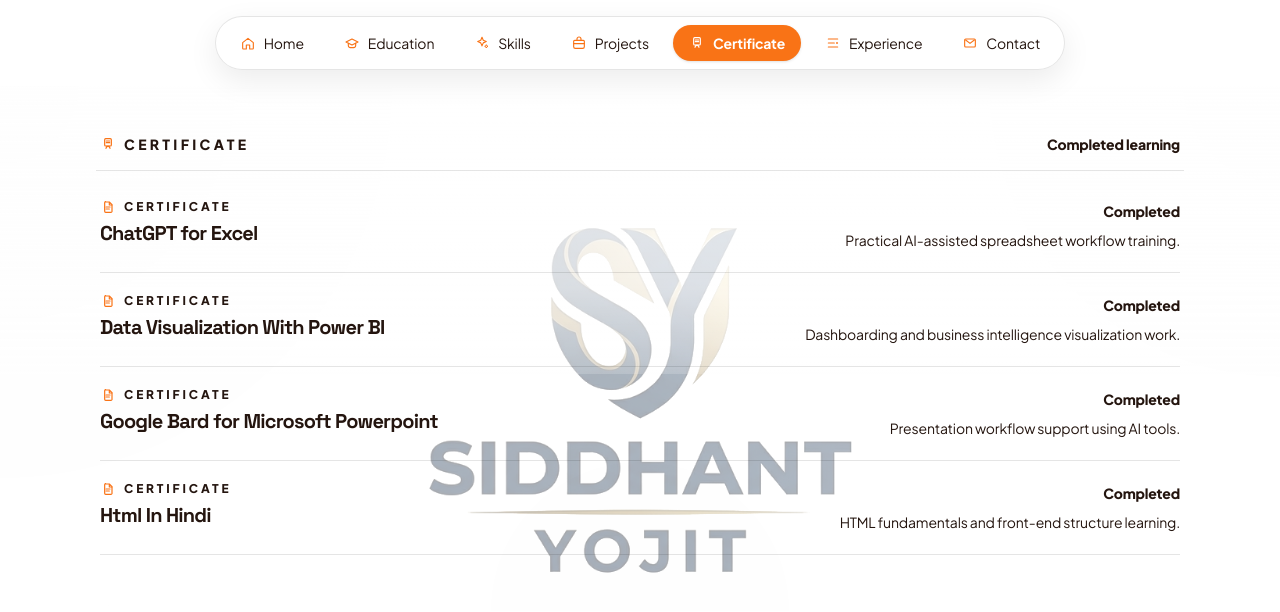
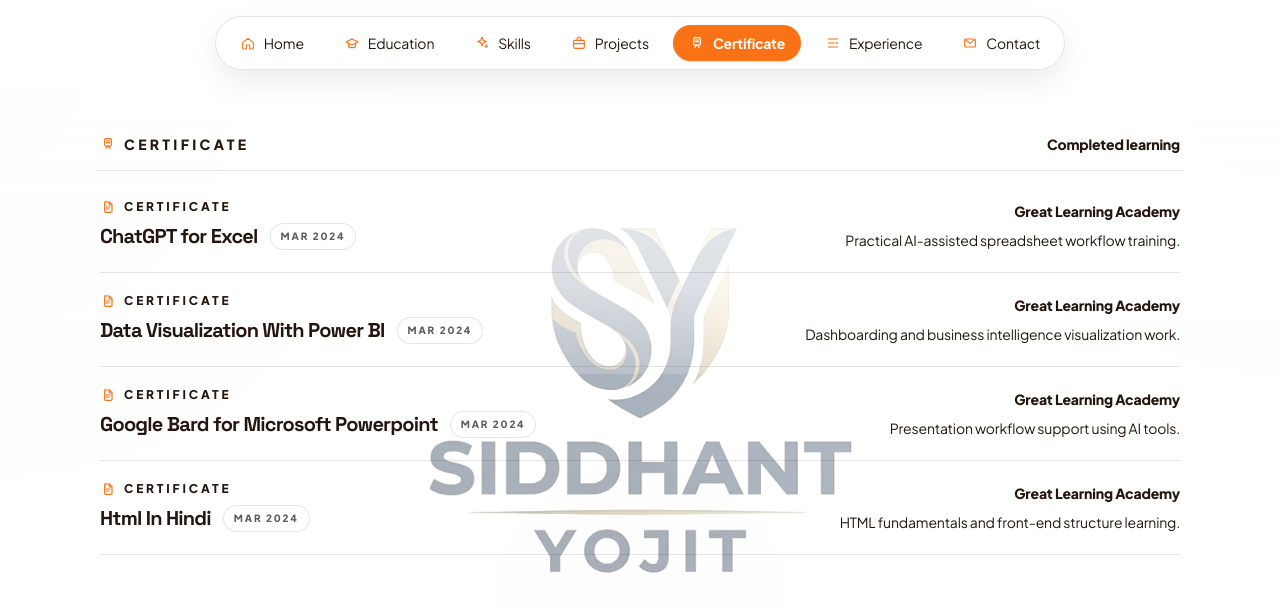
Before and after one commit to YojitSiddhant/siddhantyojitportfolio, a Next.js app: page /certificate in a window 1280 px wide. Shown: the top 612 px of the page. Built offline with nearby package versions, Linux system fonts and the light colour scheme.

Commit message:
Add certificate issuer details

```diff
--- a/app/certificate/page.tsx
+++ b/app/certificate/page.tsx
@@ -7,6 +7,8 @@ export const metadata: Metadata = {
 
 type CertificateItem = {
   title: string;
+  issuer: string;
+  period: string;
   note: string;
 };
 
@@ -49,18 +51,26 @@ function DocumentIcon({ className }: { className?: string }) {
 const certificates: CertificateItem[] = [
   {
     title: "ChatGPT for Excel",
+    issuer: "Great Learning Academy",
+    period: "Mar 2024",
     note: "Practical AI-assisted spreadsheet workflow training.",
   },
   {
     title: "Data Visualization With Power BI",
+    issuer: "Great Learning Academy",
+    period: "Mar 2024",
     note: "Dashboarding and business intelligence visualization work.",
   },
   {
     title: "Google Bard for Microsoft Powerpoint",
+    issuer: "Great Learning Academy",
+    period: "Mar 2024",
     note: "Presentation workflow support using AI tools.",
   },
   {
     title: "Html In Hindi",
+    issuer: "Great Learning Academy",
+    period: "Mar 2024",
     note: "HTML fundamentals and front-end structure learning.",
   },
 ];
@@ -98,11 +108,14 @@ export default function CertificatePage() {
                       <h2 className="text-xl font-bold tracking-tight text-[var(--foreground)]">
                         {certificate.title}
                       </h2>
+                      <span className="rounded-full border border-[var(--border)] bg-white px-2.5 py-1 text-[10px] font-black uppercase tracking-[0.18em] text-[var(--muted)]">
+                        {certificate.period}
+                      </span>
                     </div>
                   </div>
 
                   <div className="flex flex-col gap-1 text-sm text-[var(--foreground)] sm:min-w-[14rem] sm:text-right">
-                    <p className="font-black text-[var(--foreground)]">Completed</p>
+                    <p className="font-black text-[var(--foreground)]">{certificate.issuer}</p>
                     <p>{certificate.note}</p>
                   </div>
                 </div>
```
